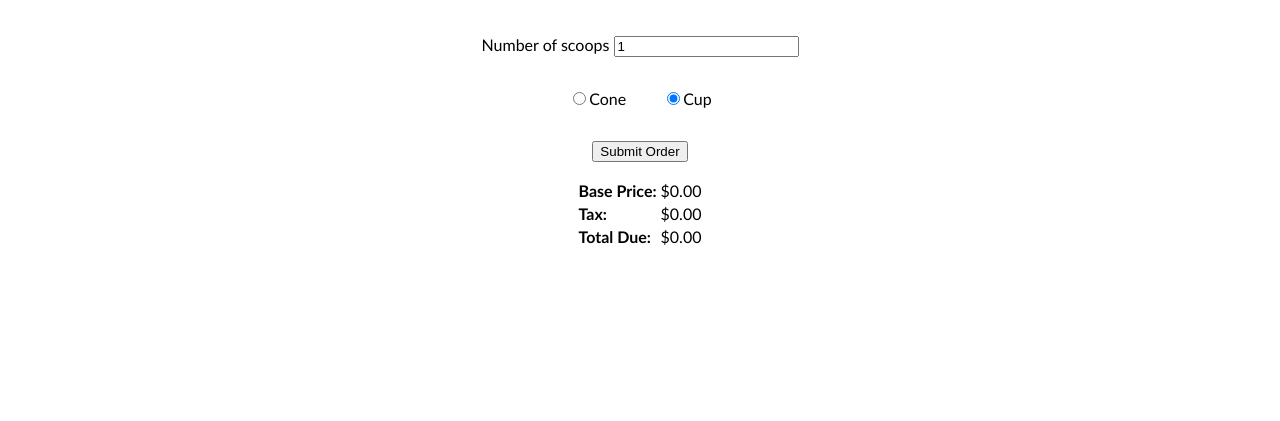
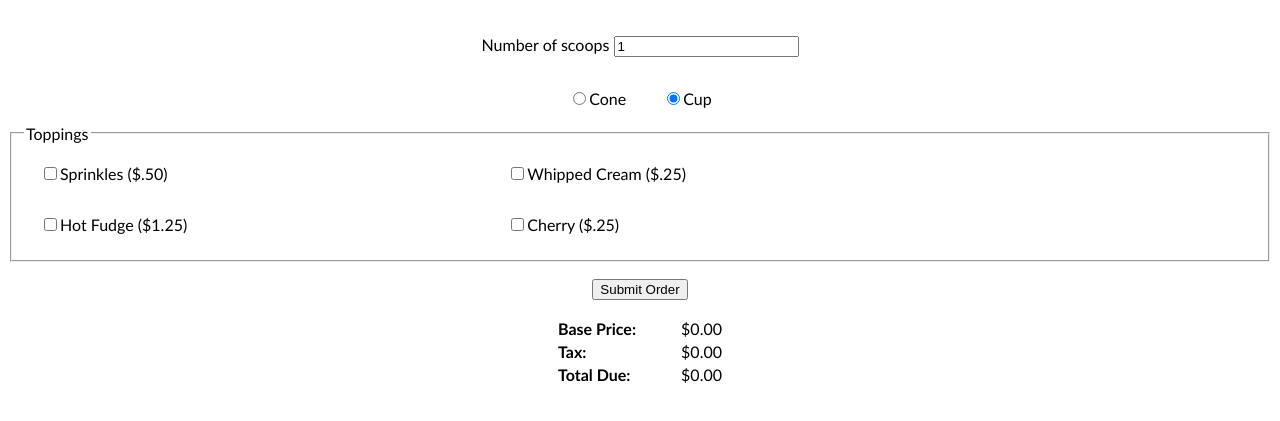
Before and after one commit to vortex204/IceCream, a plain HTML site: page index.html in a window 1280 px wide. Shown: the part 63-484 px from the top of the page. Drawn offline with Linux system fonts and the light colour scheme.

Commit message:
corrected mistakes

```diff
--- a/main.css
+++ b/main.css
@@ -20,12 +20,15 @@ fieldset label{
 table {
     margin: auto;
     width: auto;
+    min-width: 10rem;
 }
 
 th{
     text-align: left;
+    min-width: 5rem;
 }
 
 td{
     text-align: right;
+    min-width: 5rem;
 }
--- a/main.js
+++ b/main.js
@@ -3,7 +3,7 @@ const cupRadio = document.querySelector('input[value="cup"]');
 const toppingsFieldset = document.querySelector('#Toppings');
 
 function toggleFieldset() {
-  if (cupRadio.checked) {
+  if (coneRadio.checked) {
     toppingsFieldset.style.display = 'none';
   } else {
     toppingsFieldset.style.display = 'block';
```
